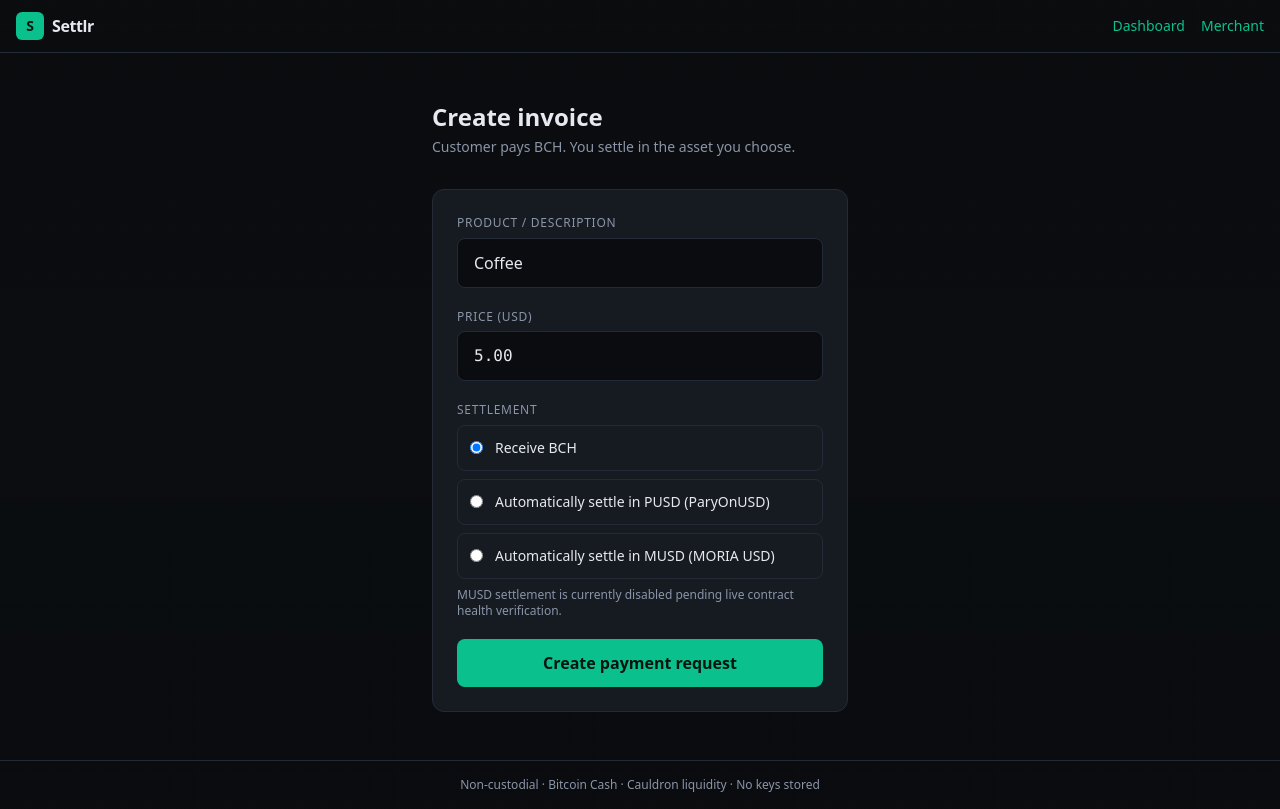
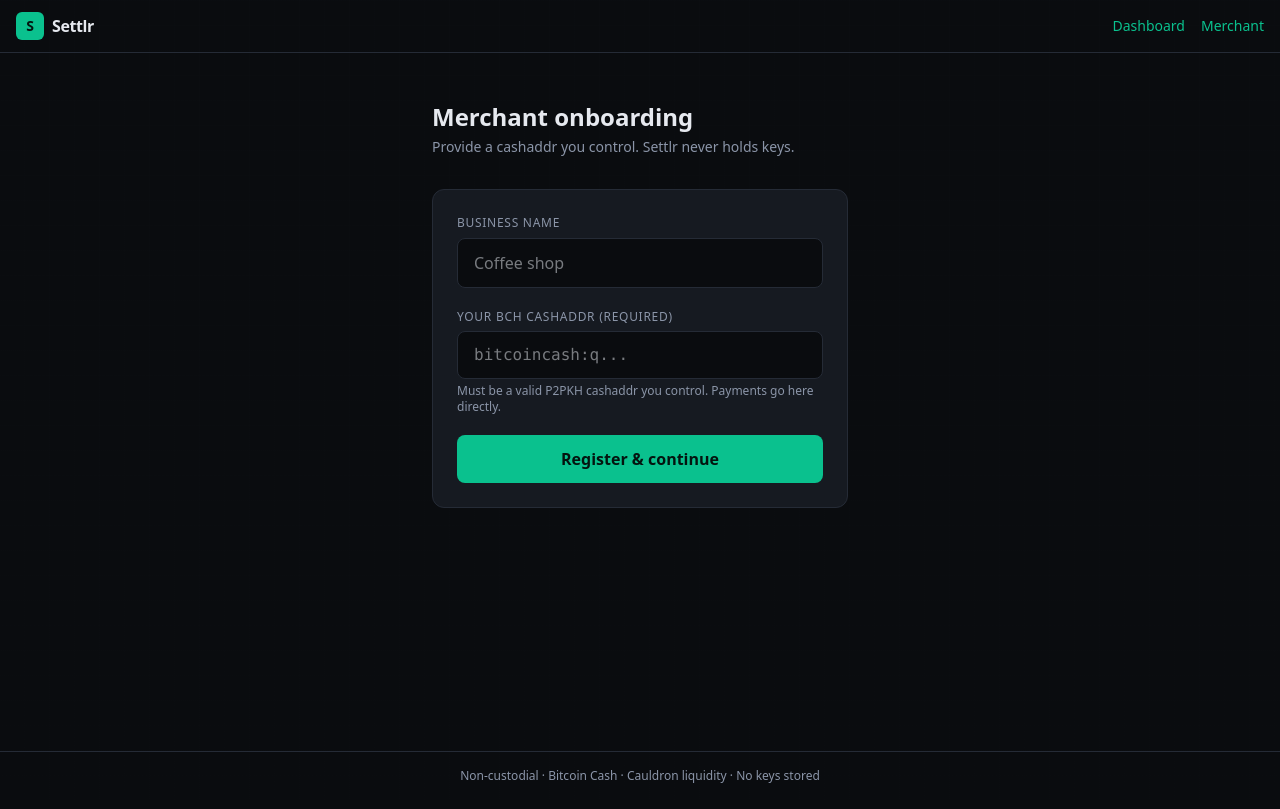
Before and after one commit to alberdioni8406/settlr, a Next.js app: page /merchant in a window 1280 px wide. Built offline with nearby package versions, Linux system fonts and the light colour scheme.

Commit message:
Refactor MerchantPage for onboarding and invoice creation

```diff
--- a/src/app/merchant/page.tsx
+++ b/src/app/merchant/page.tsx
@@ -1,17 +1,63 @@
 'use client';
 
-import { useState } from 'react';
+import { useEffect, useState } from 'react';
 import { useRouter } from 'next/navigation';
 
 export default function MerchantPage() {
   const router = useRouter();
+  const [step, setStep] = useState<'onboard' | 'invoice'>('onboard');
+  const [merchantId, setMerchantId] = useState<string | null>(null);
+  const [name, setName] = useState('');
+  const [bchAddress, setBchAddress] = useState('');
   const [usdAmount, setUsdAmount] = useState('5.00');
   const [description, setDescription] = useState('Coffee');
   const [settlement, setSettlement] = useState<'BCH' | 'PUSD' | 'MUSD'>('BCH');
   const [loading, setLoading] = useState(false);
   const [error, setError] = useState<string | null>(null);
 
+  useEffect(() => {
+    try {
+      const id = localStorage.getItem('settlr_merchant_id');
+      if (id) {
+        setMerchantId(id);
+        setStep('invoice');
+      }
+    } catch {
+      /* ignore */
+    }
+  }, []);
+
+  async function onboard() {
+    setLoading(true);
+    setError(null);
+    try {
+      const res = await fetch('/api/merchants', {
+        method: 'POST',
+        headers: { 'Content-Type': 'application/json' },
+        body: JSON.stringify({
+          name: name || 'Merchant',
+          bchAddress,
+          defaultSettlement: settlement,
+        }),
+      });
+      const data = await res.json();
+      if (!res.ok) throw new Error(data.error || 'Failed to register');
+      localStorage.setItem('settlr_merchant_id', data.id);
+      setMerchantId(data.id);
+      setStep('invoice');
+    } catch (e: unknown) {
+      setError(e instanceof Error ? e.message : 'Failed');
+    } finally {
+      setLoading(false);
+    }
+  }
+
   async function create() {
+    if (!merchantId) {
+      setError('Register your cashaddr first');
+      setStep('onboard');
+      return;
+    }
     setLoading(true);
     setError(null);
     try {
@@ -19,7 +65,7 @@ export default function MerchantPage() {
         method: 'POST',
         headers: { 'Content-Type': 'application/json' },
         body: JSON.stringify({
-          merchantId: 'demo-merchant',
+          merchantId,
           usdAmount: parseFloat(usdAmount),
           description,
           settlementAsset: settlement,
@@ -40,8 +86,8 @@ export default function MerchantPage() {
         /* ignore */
       }
       router.push(`/pay/${data.invoice_id}`);
-    } catch (e: any) {
-      setError(e.message);
+    } catch (e: unknown) {
+      setError(e instanceof Error ? e.message : 'Failed');
     } finally {
       setLoading(false);
     }
@@ -49,12 +95,65 @@ export default function MerchantPage() {
 
   return (
     <div className="max-w-md mx-auto px-4 py-12">
-      <h1 className="text-2xl font-bold mb-1">Create invoice</h1>
+      <h1 className="text-2xl font-bold mb-1">
+        {step === 'onboard' ? 'Merchant onboarding' : 'Create invoice'}
+      </h1>
       <p className="text-sm text-[var(--text-muted)] mb-8">
-        Customer pays BCH. You settle in the asset you choose.
+        {step === 'onboard'
+          ? 'Provide a cashaddr you control. Settlr never holds keys.'
+          : 'Customer pays BCH to your address. Settlement preference below.'}
       </p>
 
       <div className="card p-6 space-y-5">
+        {step === 'onboard' ? (
+          <>
+            <div>
+              <label className="label">Business name</label>
+              <input
+                className="input"
+                value={name}
+                onChange={(e) => setName(e.target.value)}
+                placeholder="Coffee shop"
+              />
+            </div>
+            <div>
+              <label className="label">Your BCH cashaddr (required)</label>
+              <input
+                className="input mono text-xs"
+                value={bchAddress}
+                onChange={(e) => setBchAddress(e.target.value)}
+                placeholder="bitcoincash:q..."
+              />
+              <p className="text-xs text-[var(--text-muted)] mt-1">
+                Must be a valid P2PKH cashaddr you control. Payments go here
+                directly.
+              </p>
+            </div>
+            {error && <p className="text-sm text-[var(--danger)]">{error}</p>}
+            <button
+              className="btn btn-primary w-full"
+              onClick={onboard}
+              disabled={loading || !bchAddress.trim()}
+            >
+              {loading ? 'Validating…' : 'Register & continue'}
+            </button>
+          </>
+        ) : (
+          <>
+            <p className="text-xs text-[var(--text-muted)] mono">
+              Merchant {merchantId?.slice(0, 12)}…
+              <button
+                type="button"
+                className="ml-2 underline"
+                onClick={() => {
+                  localStorage.removeItem('settlr_merchant_id');
+                  setMerchantId(null);
+                  setStep('onboard');
+                }}
+              >
+                change address
+              </button>
+            </p>
             <div>
               <label className="label">Product / description</label>
               <input
@@ -79,9 +178,15 @@ export default function MerchantPage() {
               <div className="space-y-2">
                 {(
                   [
-                { id: 'BCH', label: 'Receive BCH' },
-                { id: 'PUSD', label: 'Automatically settle in PUSD (ParyOnUSD)' },
-                { id: 'MUSD', label: 'Automatically settle in MUSD (MORIA USD)' },
+                    { id: 'BCH', label: 'Receive BCH (direct to your cashaddr)' },
+                    {
+                      id: 'PUSD',
+                      label: 'Settle in PUSD (unsigned plan — you sign later)',
+                    },
+                    {
+                      id: 'MUSD',
+                      label: 'MUSD (disabled until contract health verified)',
+                    },
                   ] as const
                 ).map((opt) => (
                   <label
@@ -93,20 +198,14 @@ export default function MerchantPage() {
                       name="settlement"
                       checked={settlement === opt.id}
                       onChange={() => setSettlement(opt.id)}
+                      disabled={opt.id === 'MUSD'}
                     />
                     <span className="text-sm">{opt.label}</span>
                   </label>
                 ))}
               </div>
-          <p className="text-xs text-[var(--text-muted)] mt-2">
-            MUSD settlement is currently disabled pending live contract health verification.
-          </p>
             </div>
-
-        {error && (
-          <p className="text-sm text-[var(--danger)]">{error}</p>
-        )}
-
+            {error && <p className="text-sm text-[var(--danger)]">{error}</p>}
             <button
               className="btn btn-primary w-full"
               onClick={create}
@@ -114,6 +213,8 @@ export default function MerchantPage() {
             >
               {loading ? 'Creating…' : 'Create payment request'}
             </button>
+          </>
+        )}
       </div>
     </div>
   );
```
Lines whose indentation alone changed are shown as unchanged.
